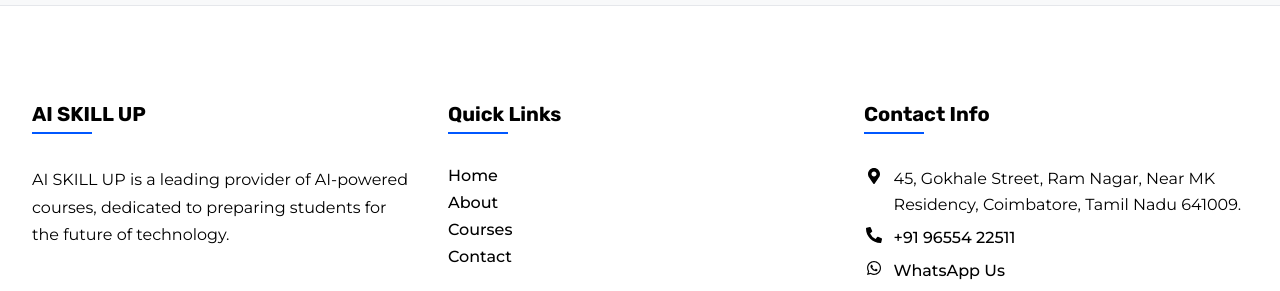
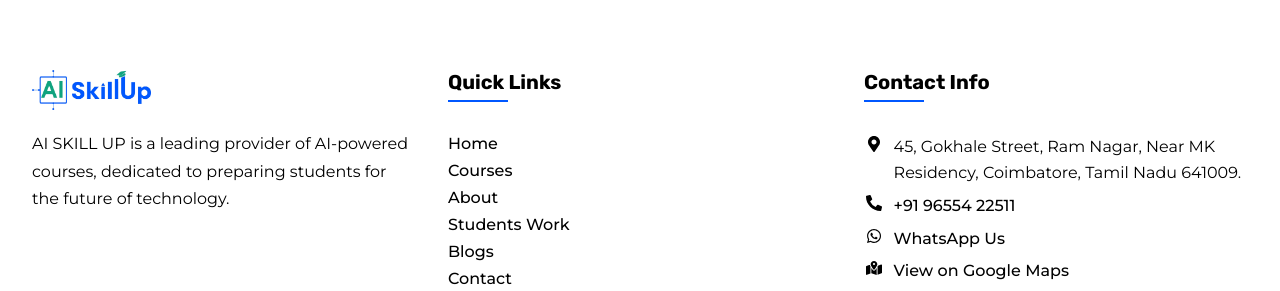
Before and after one commit to pixelperfectsolutions/AI-Skillup, a React (Vite) app: page /contact in a window 1280 px wide. Shown: the part 1661-1952 px from the top of the page. Built offline with nearby package versions, Linux system fonts and the light colour scheme.

Commit message:
Updated footer, navbar, contact, gallery, home, and services pages

```diff
--- a/src/components/Footer/Footer.css
+++ b/src/components/Footer/Footer.css
@@ -54,7 +54,7 @@
 /* About logo */
 .footer-section.about .logo-wrap {
   display: inline-block;
-  margin: 0 0 0 0;
+  margin: 0 0 1rem 0; /* Add bottom margin to create space between logo and paragraph */
   line-height: 0;
 }
 
@@ -62,6 +62,11 @@
   height: 40px;
   width: auto;
   display: block;
+}
+
+/* Remove underline from the logo section since it's no longer a heading */
+.footer-section.about h3::after {
+    display: none;
 }
 
 .footer-section.contact a {
@@ -198,7 +203,7 @@
 .footer-section.about .logo-text { margin-top: 0; }
 
 /* About column tweaks */
-.footer-section.about p { max-width: 420px; margin-top: 0.5rem; }
+.footer-section.about p { max-width: 420px; margin-top: 0; } /* Remove top margin */
 
 /* Remove any extra padding from all footer sections for tighter alignment */
 .footer-section { padding: 0; }
--- a/src/components/Footer/Footer.jsx
+++ b/src/components/Footer/Footer.jsx
@@ -9,7 +9,9 @@ const Footer = () => {
     <footer className="footer">
       <div className="footer-content">
         <div className="footer-section about">
-          <h3 className="logo-text">AI SKILL UP</h3>
+          <div className="logo-wrap">
+            <img src="/images/AI logo.png" alt="AI Skill Up Logo" />
+          </div>
           <p>
             AI SKILL UP is a leading provider of AI-powered courses, dedicated to preparing students for the future of technology.
           </p>
@@ -18,8 +20,10 @@ const Footer = () => {
           <h3>Quick Links</h3>
           <ul>
             <li><Link to="/">Home</Link></li>
+            <li><Link to="/courses">Courses</Link></li>
             <li><Link to="/about">About</Link></li>
-            <li><Link to="/courses">Courses</Link></li>
+            <li><Link to="/">Students Work</Link></li>
+            <li><Link to="/">Blogs</Link></li>
             <li><Link to="/contact">Contact</Link></li>
           </ul>
         </div>
@@ -39,7 +43,7 @@ const Footer = () => {
           </div>
           <div className="contact-item">
             <span className="contact-icon" aria-hidden="true"><FaMapLocationDot /></span>
-            <p><a href="https://maps.app.goo.gl/n5sw7Whk6syLkCAq7" target="_blank" rel="noopener noreferrer">View on Google Maps</a></p>
+            <p><a href="https://www.google.com/maps/place/Graphic,+UI+UX,+AI+Design+Academy/@11.0148355,76.9638168,17z/data=!3m1!4b1!4m6!3m5!1s0x3ba8594767deeaf7:0x578b90b22a69fb4c!8m2!3d11.0148355!4d76.9638168!16s%2Fg%2F11v00g_j1l?entry=ttu" target="_blank" rel="noopener noreferrer">View on Google Maps</a></p>
           </div>
           <div className="contact-item">
             <span className="contact-icon" aria-hidden="true"><FaEnvelope /></span>
--- a/src/components/Header/Header.jsx
+++ b/src/components/Header/Header.jsx
@@ -129,9 +129,9 @@ const Header = () => {
                     ))}
                   </ul>
                 </li>
+                <li><Link to="/about" className={isActive('about')} onClick={closeMobileMenu}>About Us</Link></li>
                 <li><Link to="#" onClick={(e)=>e.preventDefault()}>Blogs</Link></li>
                 <li><Link to="#" onClick={(e)=>e.preventDefault()}>Students Work</Link></li>
-                <li><Link to="/about" className={isActive('about')} onClick={closeMobileMenu}>About Us</Link></li>
                 <li><Link to="/contact" className={isActive('contact')} onClick={closeMobileMenu}>Contact</Link></li>
               </ul>
             </nav>
--- a/src/pages/AboutPage.css
+++ b/src/pages/AboutPage.css
@@ -379,8 +379,8 @@
 .wc-heading { text-align: center; margin-bottom: 26px; }
 .wc-eyebrow { font-size: .85rem; color: #9ca3af; letter-spacing: .14em; text-transform: uppercase; margin-bottom: 8px; }
 .wc-heading h2 { font-size: 2rem; color: #111827; margin: 0; }
-.wc-heading .highlight { color: #f59e0b; }
-.wc-underline { width: 90px; height: 6px; margin: 10px auto 0; border-radius: 3px; background: linear-gradient(90deg, #f59e0b, #ef4444); }
+.wc-heading .highlight { color: var(--secondary-color); }
+.wc-underline { width: 90px; height: 6px; margin: 10px auto 0; border-radius: 3px; background: var(--secondary-color); }
 
 .wc-grid { display: grid; grid-template-columns: repeat(3, minmax(260px, 1fr)); gap: 26px; justify-content: center; }
 .wc-card { background: #fff; border: 1px solid #eef2f7; border-radius: 10px; box-shadow: 0 2px 4px rgba(0,0,0,0.04), 0 18px 26px rgba(0,0,0,0.06); overflow: hidden; transition: transform .25s ease, box-shadow .25s ease; }
--- a/src/pages/AboutPage.jsx
+++ b/src/pages/AboutPage.jsx
@@ -345,13 +345,13 @@ const AboutPage = () => {
         <div className="stats-container">
           <div className="stats-cards">
             {[
-              { icon: '👤', value: 29.3, suffix: 'K', decimals: 1, label: 'STUDENT ENROLLED', tone: 'var(--primary-color)' },
-              { icon: '🧰', value: 32.4, suffix: 'K', decimals: 1, label: 'CLASS COMPLETED', tone: 'var(--primary-color)' },
+              { icon: '👤', value: 1278, suffix: '+', decimals: 1, label: 'STUDENT ENROLLED', tone: 'var(--primary-color)' },
+              { icon: '🧰', value: 10, suffix: 'k', decimals: 1, label: 'CLASS COMPLETED', tone: 'var(--primary-color)' },
               { icon: '👍', value: 100, suffix: '%', decimals: 0, label: 'SATISFACTION RATE', tone: 'var(--primary-color)' },
               { icon: '👨‍🏫', value: 354, suffix: '+', decimals: 0, label: 'TOP INSTRUCTORS', tone: 'var(--primary-color)' }
             ].map((s, i) => (
               <div className="stat-card" key={i} data-aos="zoom-in" data-aos-delay={150 + i * 80}>
-                <div className="stat-icon" style={{ backgroundColor: `${s.tone}` }}>{s.icon}</div>
+                <div className="stat-icon" style={ { backgroundColor: s.tone } }>{s.icon}</div>
                 <div className="stat-number">
                   <AnimatedNumber target={s.value} suffix={s.suffix} decimals={s.decimals} />
                 </div>
@@ -435,8 +435,8 @@ const AboutPage = () => {
           <div className="wc-heading" data-aos="fade-up" data-aos-delay="180">
             <div className="wc-eyebrow">WHY CHOOSE AI SKILL UP</div>
             <h2>
-              The Best <span className="highlight">Beneficial</span> Side
-              <br /> of AI SkillUp
+              The <span className="highlight"> Best  Beneficial</span> Side
+              <br /> of <span className="highlight">AI SkillUp</span>
             </h2>
             <div className="wc-underline" />
           </div>
--- a/src/pages/ContactPage.css
+++ b/src/pages/ContactPage.css
@@ -329,8 +329,8 @@
   width: 99dvw;         /* avoid scrollbar offset on some browsers */
   transform: translateX(-50%);
   /* comfortable space above map (CTA button sits just above) */
-  margin: 56px 0 50px;
-  border-radius: 12px;
+  margin: 56px 0 0;
+  border-radius: 2px;
   overflow: hidden;
   box-shadow: 0 4px 20px rgba(0, 0, 0, 0.1);
   border: 1px solid rgba(0, 0, 0, 0.05);
@@ -451,7 +451,7 @@
 
 /* Make the card-to-map gap minimal like the reference */
 .contact-sections { margin-bottom: 0; }
-.map-container { margin: 6px 0 32px; }
+.map-container { margin: 6px 0 0; }
 
 /* Absolute crop: eliminate any remaining pixel gap under CTA */
 .contact-card .contact-form-container { padding-bottom: 40px; }
--- a/src/pages/ContactPage.jsx
+++ b/src/pages/ContactPage.jsx
@@ -94,12 +94,14 @@ const ContactPage = () => {
           {/* Map */}
           <div className="map-container">
             <iframe
-              src="https://www.google.com/maps/embed?pb=!1m14!1m8!1m3!1d1958.1598818464008!2d76.9633314!3d11.0146179!3m2!1i1024!2i768!4f13.1!3m3!1m2!1s0x3ba858fff3c5f2e3%3A0xdb874aa0157dc97!2s45%2C%20Gokhale%20St%2C%20near%20MK%20Residency%2C%20Opposite%20Senthil%20Kumaran%20Theatre%2C%20Ram%20Nagar%2C%20Coimbatore%2C%20Tamil%20Nadu%20641009!5e0!3m2!1sen!2sin!4v1756981986236!5m2!1sen!2sin"
-              style={{ border: 0, borderRadius: '12px' }}
-              allowFullScreen
+              src="https://www.google.com/maps/embed?pb=!1m18!1m12!1m3!1d3916.316868602607!2d76.9638168!3d11.0148355!2m3!1f0!2f0!3f0!3m2!1i1024!2i768!4f13.1!3m3!1m2!1s0x3ba8594767deeaf7%3A0x578b90b22a69fb4c!2sGraphic%2C%20UI%20UX%2C%20AI%20Design%20Academy!5e0!3m2!1sen!2sin!4v1758620455629!5m2!1sen!2sin"
+              width="800"
+              height="650"
+              style={{ border: 0, borderRadius: '2px' }}
+              allowFullScreen={true}
               loading="lazy"
               referrerPolicy="no-referrer-when-downgrade"
-              title="AI Skill Up Location"
+              title="Graphic, UI UX, AI Design Academy Location"
             ></iframe>
           </div>
         </div>
--- a/src/pages/CoursePage.css
+++ b/src/pages/CoursePage.css
@@ -57,6 +57,10 @@
 /* content above decor */
 .courses > * { position: relative; z-index: 1; }
 
+.course-page-section {
+    overflow-x: hidden;
+}
+
 .course-modal-body {
   max-width: 1300px;
   margin: 0 auto;
--- a/src/pages/CoursePage.jsx
+++ b/src/pages/CoursePage.jsx
@@ -48,7 +48,7 @@ const CoursePage = () => {
         </div>
       </section>
 
-      <section className="courses" style={{ paddingTop: '40px', position: 'relative' }}>
+      <section className="courses course-page-section" style={{ paddingTop: '40px', position: 'relative' }}>
         <div className="course-page-decor" aria-hidden="true">
           <span className="cp-dots-left" />
           <span className="cp-ring" />
```
Also changed, not shown: public/images/partner logo-1.png.
